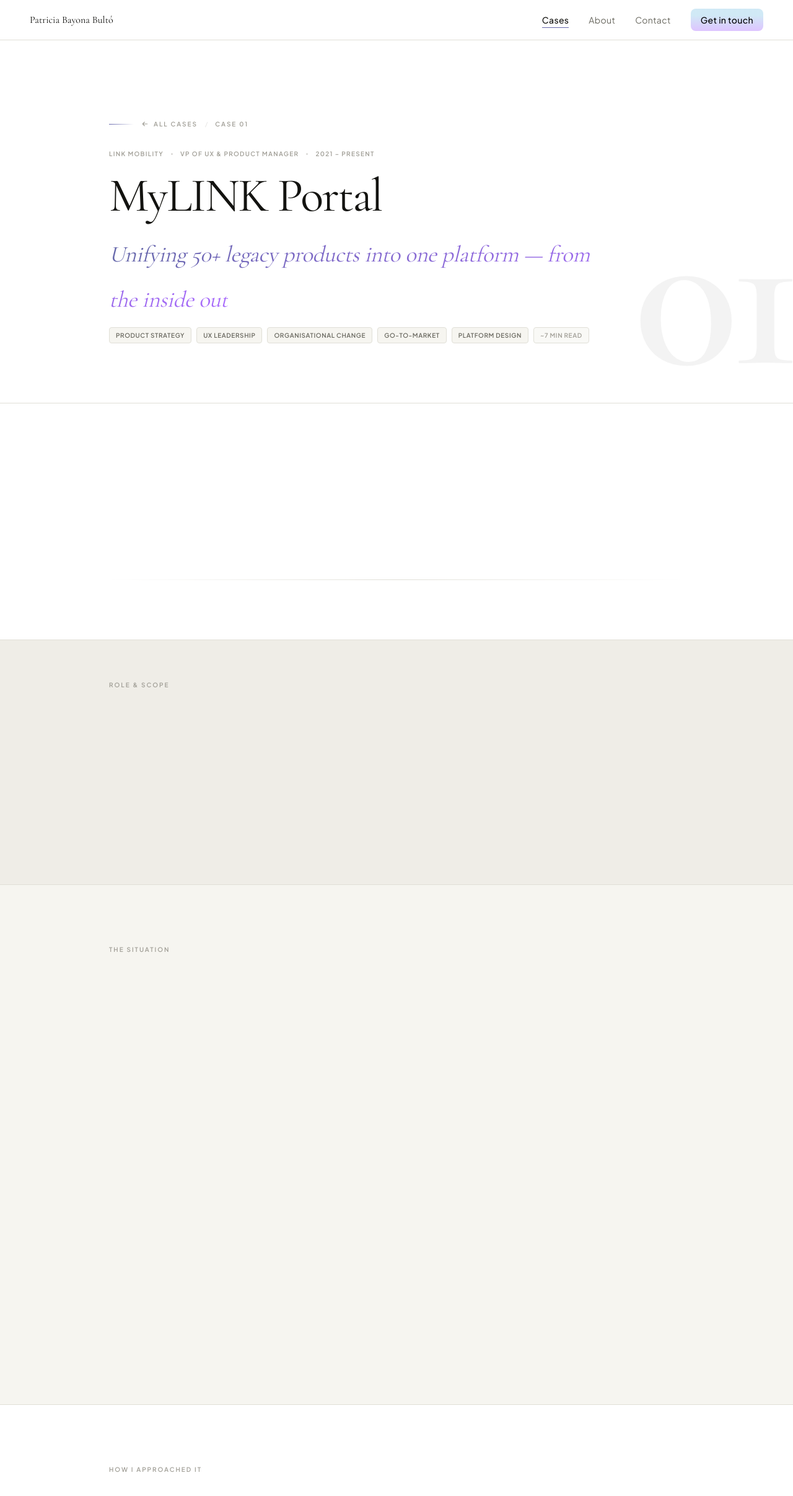
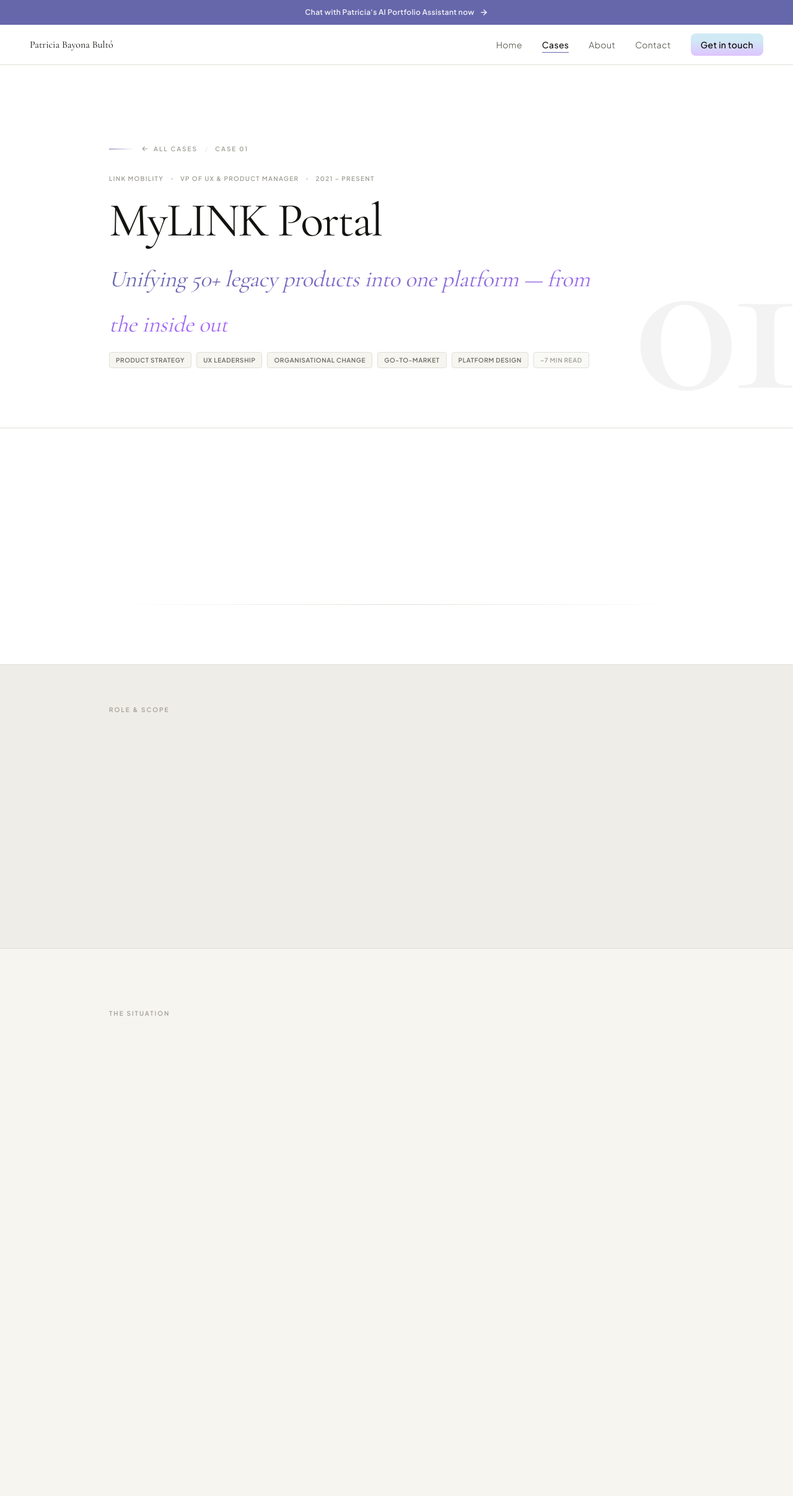
Before and after one commit to Scostta/portforlio-patricia, a Next.js app: page /portfolio/cases/mylink-portal in a window 1280 px wide. Shown: the top 2414 px of the page at 62% size. Built offline with nearby package versions, Linux system fonts and the light colour scheme.

Commit message:
desing fixes

```diff
--- a/src/app/chat/chat-app.client.tsx
+++ b/src/app/chat/chat-app.client.tsx
@@ -35,7 +35,7 @@
     : sessions
 
   return (
-    <div className="flex flex-col h-dvh bg-[#1a1a1a]">
+    <div className="flex flex-col h-[calc(100dvh-2.5rem)] mt-10 bg-[#1a1a1a]">
       <div className="flex-1 overflow-y-auto [&::-webkit-scrollbar]:hidden" style={{ scrollbarWidth: 'none' }}>
         <div className="max-w-2xl mx-auto px-6 sm:px-8 py-10">
 
@@ -250,7 +250,7 @@
   const isChatsView = pathname === '/chat/recents'
 
   return (
-    <div className="flex h-dvh bg-[#1a1a1a] overflow-hidden">
+    <div className="flex h-[calc(100dvh-2.5rem)] mt-10 bg-[#1a1a1a] overflow-hidden">
       <ChatSidebar
         sessions={sessions}
         activeSessionId={activeChatId}
--- a/src/app/layout.tsx
+++ b/src/app/layout.tsx
@@ -3,6 +3,7 @@
 import { Plus_Jakarta_Sans, Cormorant_Garamond } from 'next/font/google'
 import { Cursor } from '~/components/cursor.client'
 import { ScrollProgress } from '~/components/scroll-progress.client'
+import { TopBanner } from '~/components/top-banner.client'
 import './globals.css'
 
 const jakartaSans = Plus_Jakarta_Sans({
@@ -61,6 +62,7 @@
   return (
     <html lang="en" className={`${jakartaSans.variable} ${cormorant.variable}`}>
       <body suppressHydrationWarning className="font-sans min-h-screen flex flex-col">
+        <TopBanner />
         <Cursor />
         <ScrollProgress />
         {children}
--- a/src/app/portfolio/cases/[slug]/page.tsx
+++ b/src/app/portfolio/cases/[slug]/page.tsx
@@ -143,6 +143,27 @@
               <span className="section-label">Role & Scope</span>
               <div className="flex-1 h-px bg-border reveal-expand" />
             </div>
+            {c.roleScopeIntro ? (
+              <div className="grid grid-cols-1 lg:grid-cols-2 gap-8 lg:gap-16">
+                <div className="reveal">
+                  <p className="text-base lg:text-[1.0625rem] leading-[1.85] text-ink-secondary">{c.roleScopeIntro}</p>
+                </div>
+                <ol className="space-y-3">
+                  {c.roleScope.map((item, i) => (
+                    <li
+                      key={i}
+                      className="flex items-start gap-4 reveal"
+                      style={{ transitionDelay: `${i * 50}ms` }}
+                    >
+                      <span className="flex-shrink-0 w-7 h-7 rounded-full border border-accent/30 bg-accent/[0.07] flex items-center justify-center text-2xs font-bold text-accent">
+                        {i + 1}
+                      </span>
+                      <p className="text-sm leading-relaxed text-ink-secondary pt-[0.35em]">{item}</p>
+                    </li>
+                  ))}
+                </ol>
+              </div>
+            ) : (
               <div className="grid grid-cols-1 sm:grid-cols-2 lg:grid-cols-3 gap-3">
                 {c.roleScope.map((item, i) => (
                   <div
@@ -155,6 +176,7 @@
                   </div>
                 ))}
               </div>
+            )}
           </div>
         </section>
       )}
@@ -166,6 +188,53 @@
             <span className="section-label">The Situation</span>
             <div className="flex-1 h-px bg-border reveal-expand" />
           </div>
+          {c.situationBlocks ? (
+            <div className="space-y-12">
+              {c.situationBlocks.map((block, i) => {
+                if (block.type === 'paragraph') {
+                  return (
+                    <p
+                      key={i}
+                      className="max-w-reading text-base lg:text-[1.0625rem] leading-[1.85] text-ink-secondary reveal"
+                      style={{ transitionDelay: `${i * 60}ms` }}
+                    >
+                      {block.content}
+                    </p>
+                  )
+                }
+                if (block.type === 'callout') {
+                  return (
+                    <div key={i} className="quote-callout reveal" style={{ transitionDelay: `${i * 60}ms` }}>
+                      <p className="font-serif italic text-base lg:text-lg leading-relaxed text-ink">{block.content}</p>
+                    </div>
+                  )
+                }
+                return (
+                  <div key={i} className="reveal" style={{ transitionDelay: `${i * 60}ms` }}>
+                    <h3 className="text-2xs font-bold tracking-label uppercase text-ink-tertiary mb-6">{block.heading}</h3>
+                    <div className="grid grid-cols-1 lg:grid-cols-2 gap-x-12 gap-y-4">
+                      <ul className="space-y-4">
+                        {block.col1.map((item, j) => (
+                          <li key={j} className="flex items-start gap-3">
+                            <span className="w-1.5 h-1.5 rounded-full bg-accent mt-[0.6em] flex-shrink-0" aria-hidden="true" />
+                            <span className="text-[0.9375rem] leading-[1.8] text-ink-secondary">{item}</span>
+                          </li>
+                        ))}
+                      </ul>
+                      <ul className="space-y-4">
+                        {block.col2.map((item, j) => (
+                          <li key={j} className="flex items-start gap-3">
+                            <span className="w-1.5 h-1.5 rounded-full bg-accent mt-[0.6em] flex-shrink-0" aria-hidden="true" />
+                            <span className="text-[0.9375rem] leading-[1.8] text-ink-secondary">{item}</span>
+                          </li>
+                        ))}
+                      </ul>
+                    </div>
+                  </div>
+                )
+              })}
+            </div>
+          ) : (
             <div className="max-w-reading mx-auto">
               {c.situation.map((paragraph, i) => (
                 <p
@@ -177,6 +246,7 @@
                 </p>
               ))}
             </div>
+          )}
         </div>
       </section>
 
--- a/src/app/portfolio/layout.tsx
+++ b/src/app/portfolio/layout.tsx
@@ -12,7 +12,7 @@
   return (
     <>
       <Nav />
-      <main className="flex-1 pt-16">
+      <main className="flex-1 pt-[6.5rem]">
         <RevealProvider>
           <PageTransition>{children}</PageTransition>
         </RevealProvider>
--- a/src/components/case-pdf-viewer.client.tsx
+++ b/src/components/case-pdf-viewer.client.tsx
@@ -31,7 +31,7 @@
 
   return createPortal(
     <div
-      className="fixed inset-0 flex flex-col overflow-hidden"
+      className="lightbox-root fixed inset-0 flex flex-col overflow-hidden"
       style={{ zIndex: 9999, background: 'rgba(19,19,16,0.97)' }}
       role="dialog"
       aria-modal="true"
--- a/src/components/image-lightbox.client.tsx
+++ b/src/components/image-lightbox.client.tsx
@@ -112,7 +112,7 @@
 
   return createPortal(
     <div
-      className="fixed inset-0 flex flex-col overflow-hidden"
+      className="lightbox-root fixed inset-0 flex flex-col overflow-hidden"
       style={{ zIndex: 9999, background: 'rgba(19,19,16,0.97)' }}
       role="dialog"
       aria-modal="true"
@@ -173,7 +173,6 @@
           className="max-w-full max-h-full object-contain select-none"
           style={{
             transform: `scale(${scale}) translate(${offset.x / scale}px, ${offset.y / scale}px)`,
-            cursor: 'default',
             transition: dragStart.current ? 'none' : 'transform 0.15s ease',
             userSelect: 'none',
           }}
--- a/src/components/nav.tsx
+++ b/src/components/nav.tsx
@@ -7,6 +7,7 @@
 import { Button } from '~/components/ui/button'
 
 const NAV_LINKS = [
+  { href: '/portfolio', label: 'Home' },
   { href: '/portfolio/cases', label: 'Cases' },
   { href: '/portfolio/about', label: 'About' },
   { href: '/portfolio/contact', label: 'Contact' },
@@ -43,13 +44,16 @@
     return () => window.removeEventListener('scroll', onScroll)
   }, [])
 
-  const isActive = (href: string) =>
-    mounted && (pathname === href || pathname.startsWith(href + '/'))
+  const isActive = (href: string) => {
+    if (!mounted) return false
+    if (href === '/portfolio') return pathname === '/portfolio'
+    return pathname === href || pathname.startsWith(href + '/')
+  }
 
   return (
     <>
       <header className={cn(
-        'fixed top-0 left-0 right-0 z-50 bg-white/95 backdrop-blur-sm border-b border-border',
+        'fixed top-10 left-0 right-0 z-50 bg-white/95 backdrop-blur-sm border-b border-border',
         'transition-transform duration-300',
         visible || menuOpen ? 'translate-y-0' : '-translate-y-full',
       )}>
--- /dev/null
+++ b/src/components/top-banner.client.tsx
@@ -0,0 +1,33 @@
+'use client'
+
+import Link from 'next/link'
+import { usePathname } from 'next/navigation'
+
+export function TopBanner() {
+  const pathname = usePathname() ?? ''
+
+  const isPortfolio = pathname === '/portfolio' || pathname.startsWith('/portfolio/')
+  const isChat = pathname === '/chat' || pathname.startsWith('/chat/')
+
+  if (!isPortfolio && !isChat) return null
+
+  const href = isPortfolio ? '/chat' : '/portfolio'
+  const message = isPortfolio
+    ? 'Chat with Patricia\'s AI Portfolio Assistant now'
+    : 'Check Patricia\'s full portfolio here'
+
+  return (
+    <div className="fixed top-0 left-0 right-0 z-[60] h-10 bg-accent flex items-center justify-center px-4">
+      <Link
+        href={href}
+        className="flex items-center gap-2 text-xs font-semibold text-white/90 hover:text-white tracking-wide transition-colors duration-200"
+      >
+        {message}
+        <svg width="14" height="14" viewBox="0 0 24 24" fill="none" stroke="currentColor" strokeWidth="2.5" strokeLinecap="round" strokeLinejoin="round" aria-hidden="true">
+          <line x1="5" y1="12" x2="19" y2="12" />
+          <polyline points="12 5 19 12 12 19" />
+        </svg>
+      </Link>
+    </div>
+  )
+}
--- a/src/constants/cases.ts
+++ b/src/constants/cases.ts
@@ -11,6 +11,11 @@
   context: string
 }
 
+export type SituationBlock =
+  | { type: 'paragraph'; content: string }
+  | { type: 'subsection'; heading: string; col1: string[]; col2: string[] }
+  | { type: 'callout'; content: string }
+
 export type Case = {
   slug: string
   number: string
@@ -21,7 +26,9 @@
   role: string
   timeline: string
   intro: string
+  roleScopeIntro?: string
   roleScope?: string[]
+  situationBlocks?: SituationBlock[]
   situation: string[]
   approach: ApproachSection[]
   results: Result[]
@@ -49,6 +56,42 @@
       'Design system ownership',
       'Stakeholder management from local market teams to C-1 level',
       'Making organisational change happen in an environment where it had been tried before and failed',
+    ],
+    roleScopeIntro:
+      'I was hired as Product Manager for what would become MyLINK Portal — the unified entry point for all of LINK\'s products and services. Within a year I was promoted to VP of UX for the group, which meant I was simultaneously building the product and building the team and processes that would design it.',
+    situationBlocks: [
+      {
+        type: 'subsection',
+        heading: 'What customers experienced',
+        col1: [
+          'Products were frozen in time. Many had lost their original engineering teams when companies were acquired, leaving no one to build new features or fix bugs. Clients were effectively paying for stagnation.',
+          'When a customer needed functionality available in a different LINK product, the solution was to give them access to that product too — resulting in multiple logins, multiple interfaces, no coherent experience.',
+          'Developer experience was non-existent. There were no clear personas, no documentation designed for technical users, and the value delivered rarely matched the price paid.',
+        ],
+        col2: [
+          'Use cases that could genuinely transform how clients communicate with their end users either didn\'t exist or were so hard to adopt that uptake was negligible.',
+          'Revenue per customer was low. Upselling was structurally impossible — there was no unified surface to show clients what else existed, or to make them want it.',
+        ],
+      },
+      {
+        type: 'subsection',
+        heading: 'What was broken internally',
+        col1: [
+          'Many products depended on a single large client to sustain their entire P&L. One contract loss could make a product financially unviable overnight.',
+          'Multiple engineering teams across the company were independently building the same features. The same problems were being solved in parallel, with no knowledge sharing and no strategic alignment.',
+          'Billing was chaotic. With every product running on a different provisioning system, invoices frequently didn\'t match — and some simply went unpaid. Finance teams were managing exceptions, not processes.',
+        ],
+        col2: [
+          'Every support ticket had an enormous cost. Teams had to learn multiple legacy systems, often depending on a single person who remembered how a product worked. Many tickets were never resolved.',
+          'Creating client accounts and configuring access varied dramatically between products, making consistent metrics, market expansion, and client migration nearly impossible to manage at scale.',
+          'A group of managers had been pushing for change for years. But local market managers resisted — each protecting their product, their team, their slice of the organisation. Change had been promised before. Nobody believed it would happen this time either.',
+          'The engineering organisation, based primarily in Bulgaria, operated with significant autonomy — resistant to product management involvement and openly skeptical of UX as a discipline.',
+        ],
+      },
+      {
+        type: 'callout',
+        content: 'The people who most needed this change were the most exhausted by the fact that it hadn\'t happened yet. That was the environment I walked into.',
+      },
     ],
     situation: [
       'When I joined in 2021, the situation was more complex than the strategy documents suggested. The problems were structural, human, and deeply political. Products were frozen in time — many had lost their original engineering teams when companies were acquired, leaving no one to build new features or fix bugs. Clients were effectively paying for stagnation. When a customer needed functionality available in a different LINK product, the solution was to give them access to that product too — resulting in multiple logins, multiple interfaces, no coherent experience.',
```
Also changed, not shown: src/app/globals.css (+7 -0 lines), src/components/cursor.client.tsx (+20 -4 lines). Lines whose indentation alone changed are shown as unchanged.
